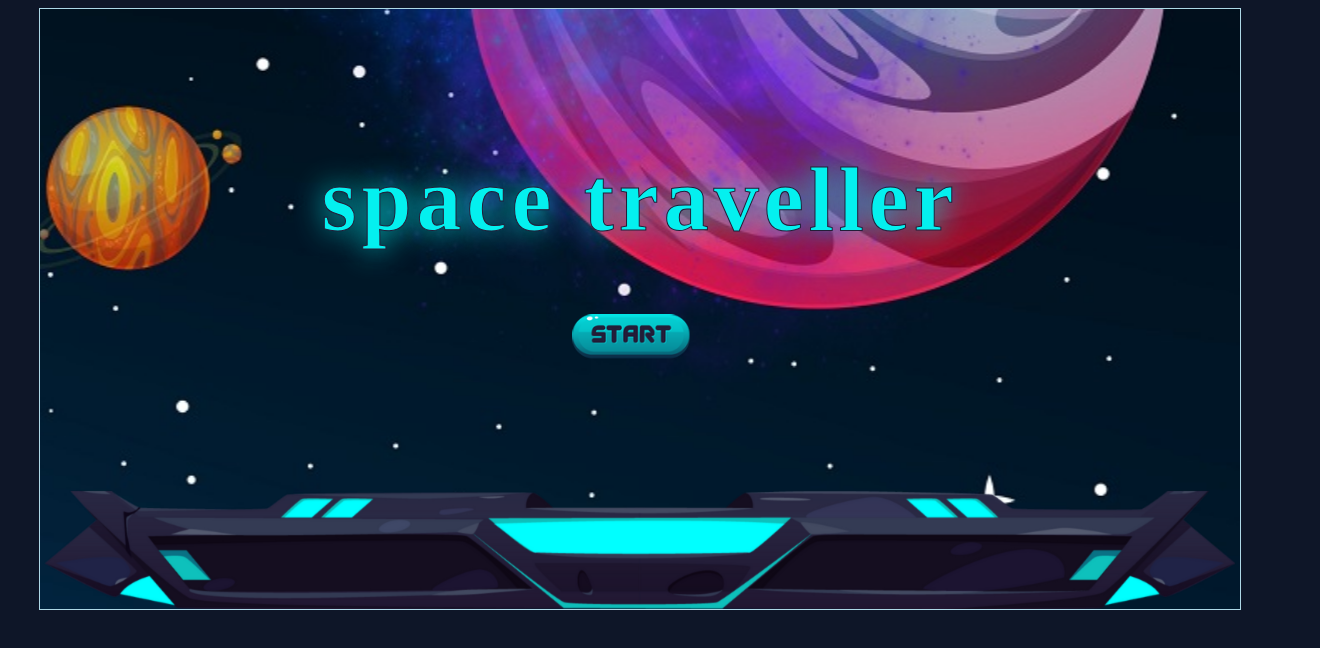
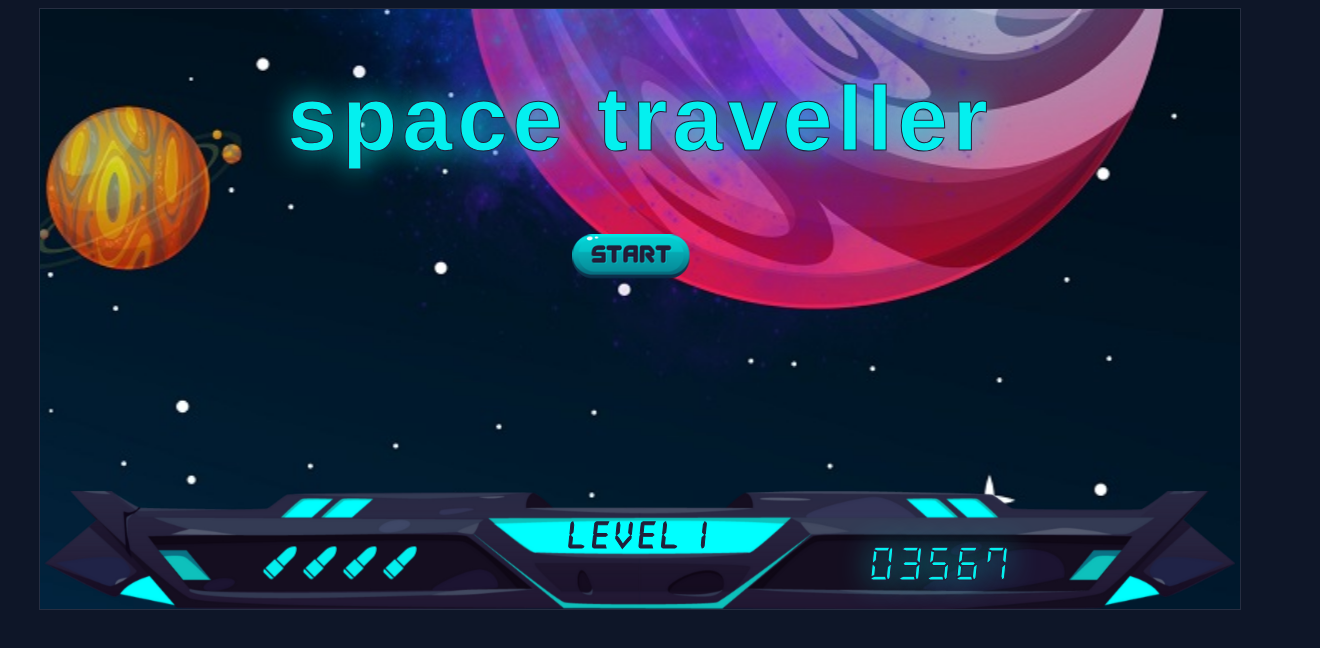
Before and after one commit to meljaszuk/SpaceTraveler-Game-in-React, a React (Create React App) app: page / in a window 1280 px wide. Shown: the top 648 px of the page, 1320 px wide, since content can reach past the window. Built offline with nearby package versions, Linux system fonts and the light colour scheme; a web font is replaced by a local one.

Commit message:
add game Grid

```diff
--- a/src/components/Background/Background.module.scss
+++ b/src/components/Background/Background.module.scss
@@ -27,7 +27,7 @@
     overflow: hidden;
     justify-self: center;
     position: relative;
-    border: solid 1px lightblue;
+    border: solid 1px rgb(39, 46, 65);
 }
 
 .slideWrapper {
--- a/src/components/Game/Game.module.scss
+++ b/src/components/Game/Game.module.scss
@@ -16,7 +16,7 @@
 
 .title {
     color: $aqua;
-    font-family: 'EFour';
+    font-family: $font;
     letter-spacing: 5px;
     font-size: 90px;
     -webkit-text-stroke: $dark-blue 1px;
@@ -29,11 +29,12 @@
     width: $game-w;
     height: $game-h;
     z-index: 3;
+
     position: absolute;
     display: flex;
     flex-direction: column;
     align-items: center;
-    padding: 80px;
+    justify-items: flex-start;
 }
 
 
@@ -51,3 +52,67 @@
         background-image: url($button-start-hover-url)
     }
 }
+
+
+.gameScreen {
+/*     border: solid 1px red; */
+    width: 100%;
+    display: flex;
+    flex-direction: column;
+    align-items: center;
+    height: 480px;
+}
+
+.gamePanel {
+/*     border: solid 1px blue; */
+    width: 100%;
+    display: flex;
+    height: 120px;
+}
+
+.gameBullets {
+    width: 430px;
+/*     border: solid 1px yellow; */
+    display: flex;
+    padding-left: 220px;
+    padding-top: 55px;
+    box-sizing: border-box;
+}
+
+.bulletIcon {
+    background-image: url($bullet-url);
+    background-repeat: no-repeat;
+    background-size: contain;
+    height: 40px;
+    width: 40px;
+
+}
+
+
+.gameLevel {
+    width: 340px;
+    display: flex;
+    justify-content: center;
+    padding-top: 27px;
+/*     border: solid 1px yellow; */
+    color: $dark-blue;
+    font-family: $font-digital;
+    letter-spacing: 5px;
+    font-size: 40px;
+    -webkit-text-stroke: $dark-blue 1px;
+
+}
+
+.gameScore {
+    width: 430px;
+/*     border: solid 1px yellow; */
+    color: $aqua;
+    font-family: $font-digital;
+    letter-spacing: 5px;
+    font-size: 50px;
+    -webkit-text-stroke: $dark-blue 1px;
+    text-shadow: 0 0 30px rgba(4, 240, 239, 0.9);
+    padding-left: 60px;
+    padding-top: 50px;
+    box-sizing: border-box;
+}
--- a/src/components/Game/Game.tsx
+++ b/src/components/Game/Game.tsx
@@ -4,8 +4,20 @@ import styles from './Game.module.scss';
 export const Game: React.FC = () => {
   return (
     <div className={styles.container}>
-      <h1 className={styles.title}>space traveller</h1>
-      <div className={styles.button} />
+      <div className={styles.gameScreen}>
+        <h1 className={styles.title}>space traveller</h1>
+        <div className={styles.button} />
+      </div>
+      <div className={styles.gamePanel}>
+        <div className={styles.gameBullets}>
+          <div className={styles.bulletIcon}></div>
+          <div className={styles.bulletIcon}></div>
+          <div className={styles.bulletIcon}></div>
+          <div className={styles.bulletIcon}></div>
+        </div>
+        <div className={styles.gameLevel}>LEVEL 1</div>
+        <div className={styles.gameScore}>03567</div>
+      </div>
     </div>
   );
 };
```
